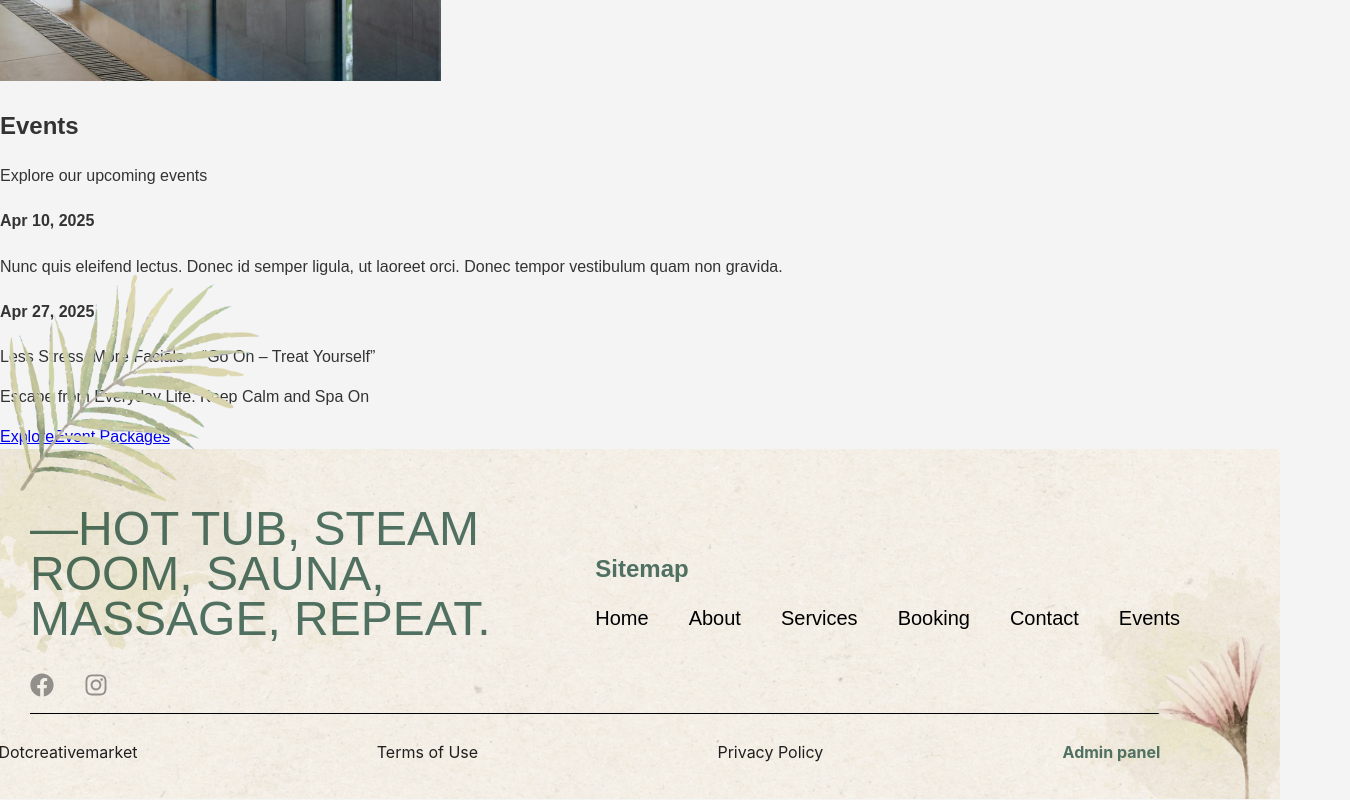
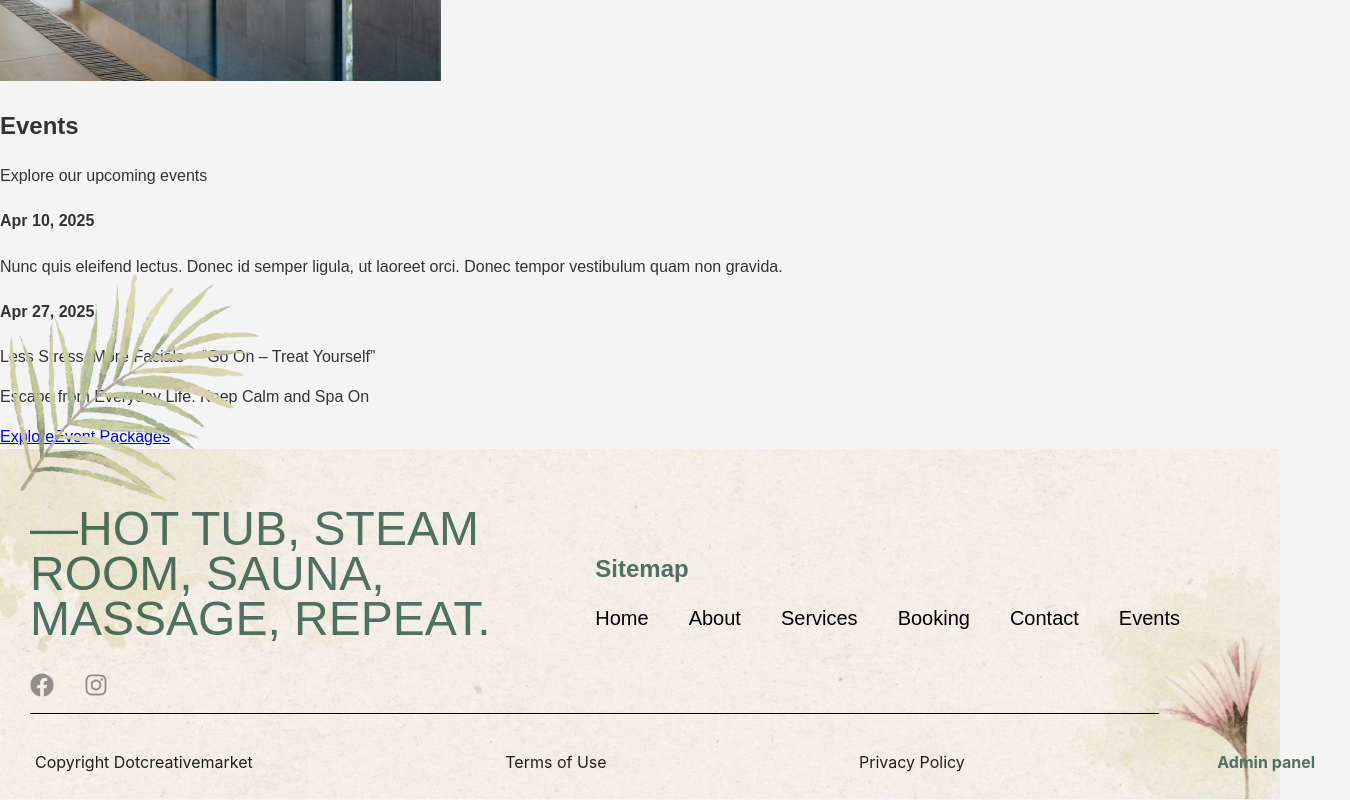
Before and after one commit to EmmaaDy/Examensarbete-SPA, a React (Vite) app in the folder frontend/: page / in a window 1280 px wide. Shown: the part 4012-4812 px from the top of the page, 1350 px wide, since content can reach past the window. Built offline with nearby package versions, Linux system fonts and the light colour scheme.

Commit message:
fixed problem for different screen sizes

```diff
--- a/frontend/src/styles/Footer.css
+++ b/frontend/src/styles/Footer.css
@@ -124,8 +124,12 @@
 
 .under-panel {
   display: flex;
-  justify-content: space-around;
-  margin-left: -200px;
+  justify-content: space-between;
+  align-items: center;
+  width: 100%;
+  max-width: 1440px;
+  padding: 10px 35px;
+  position: relative;
 }
 
 .admin {
```
